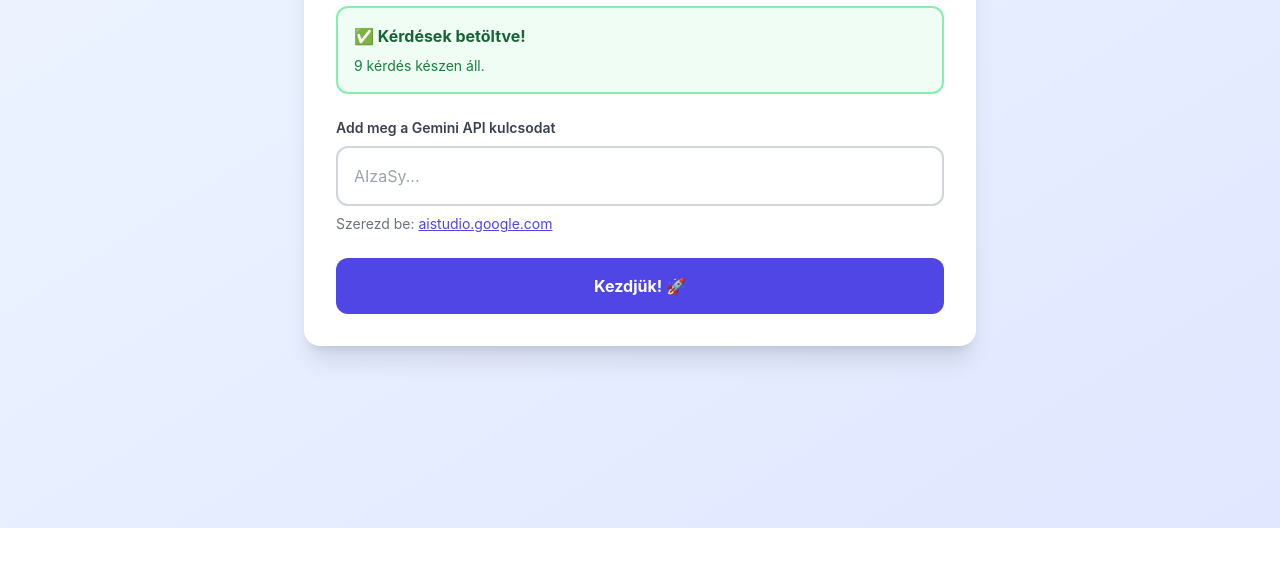
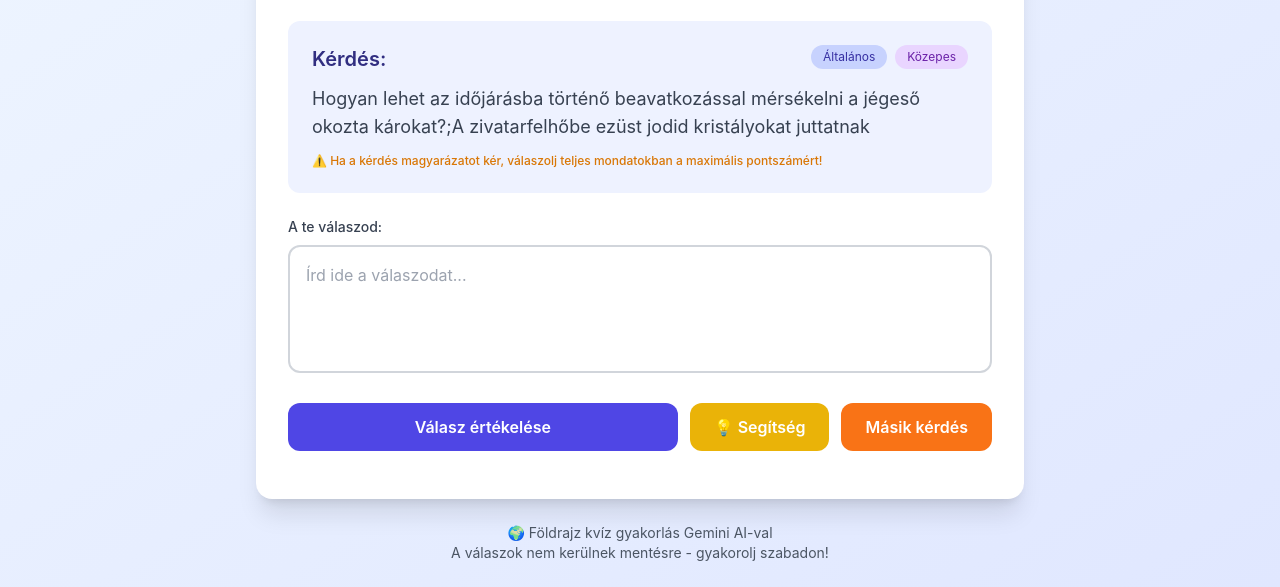
Before and after one commit to havassy/foldrajz-kviz, a plain HTML site: page index.html in a window 1280 px wide. Shown: the part 272-859 px from the top of the page. Before the commit the page ends 800 px from the top, so only its background shows below. Drawn offline with nearby package versions, Linux system fonts and the light colour scheme.

Commit message:
Update index.html

```diff
--- a/index.html
+++ b/index.html
@@ -35,7 +35,7 @@ let WORKING_MODEL = null;
 // ALKALMAZÁS LOGIKA
 // ============================================
 let appState = {
-    apiKey: localStorage.getItem('gemini_api_key') || '',
+    apiKey: localStorage.getItem('gemini_api_key') || 'AIzaSy...AIzaSyBWBao-YGhyhxgBmv074kluPV-wSKHS9O0',
     isSetupComplete: false,
     questions: [],
     filteredQuestions: [],
@@ -107,7 +107,7 @@ async function loadQuestionsFromCSV() {
 
         console.log(`✅ ${parsed.length} kérdés betöltve!`);
 
-        // Ha van API kulcs, kezdjük
+        // Automatikus indítás ha van API kulcs
     if (appState.apiKey) {
         appState.isSetupComplete = true;
         selectRandomQuestion();
```
Lines whose indentation alone changed are shown as unchanged.
